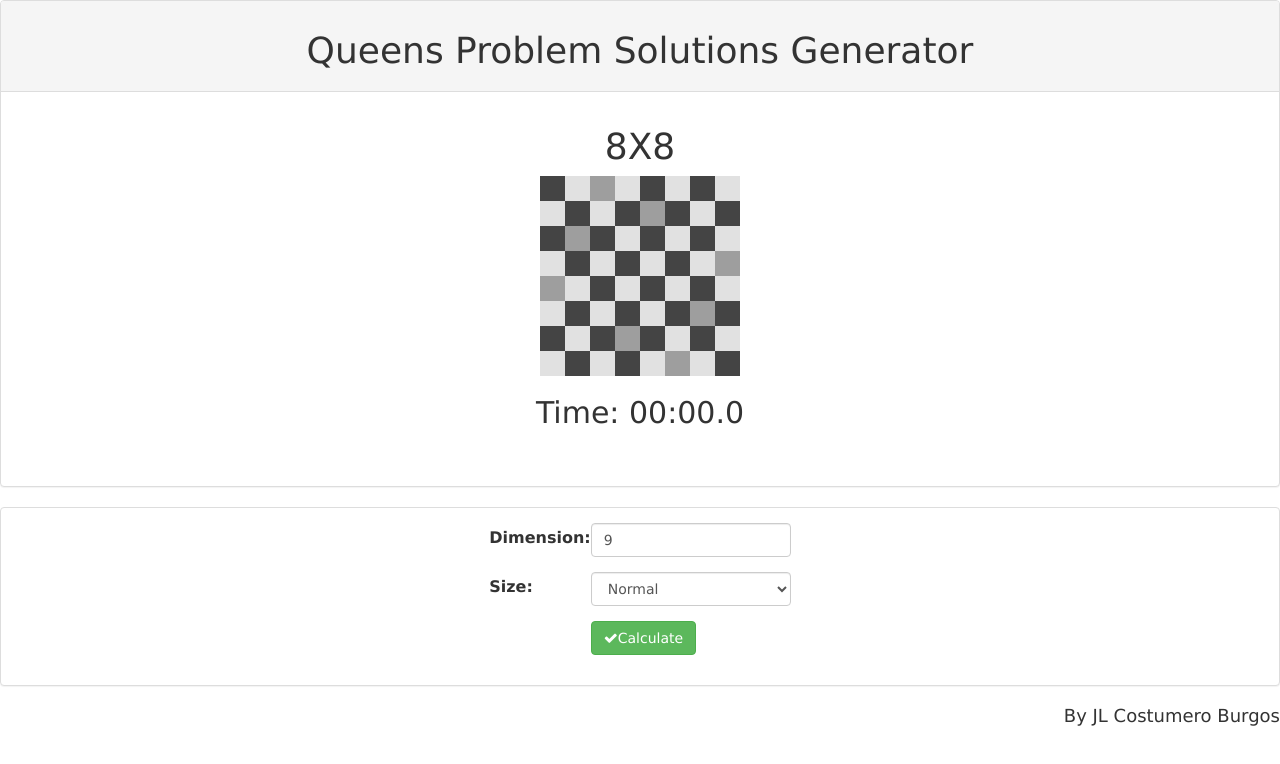
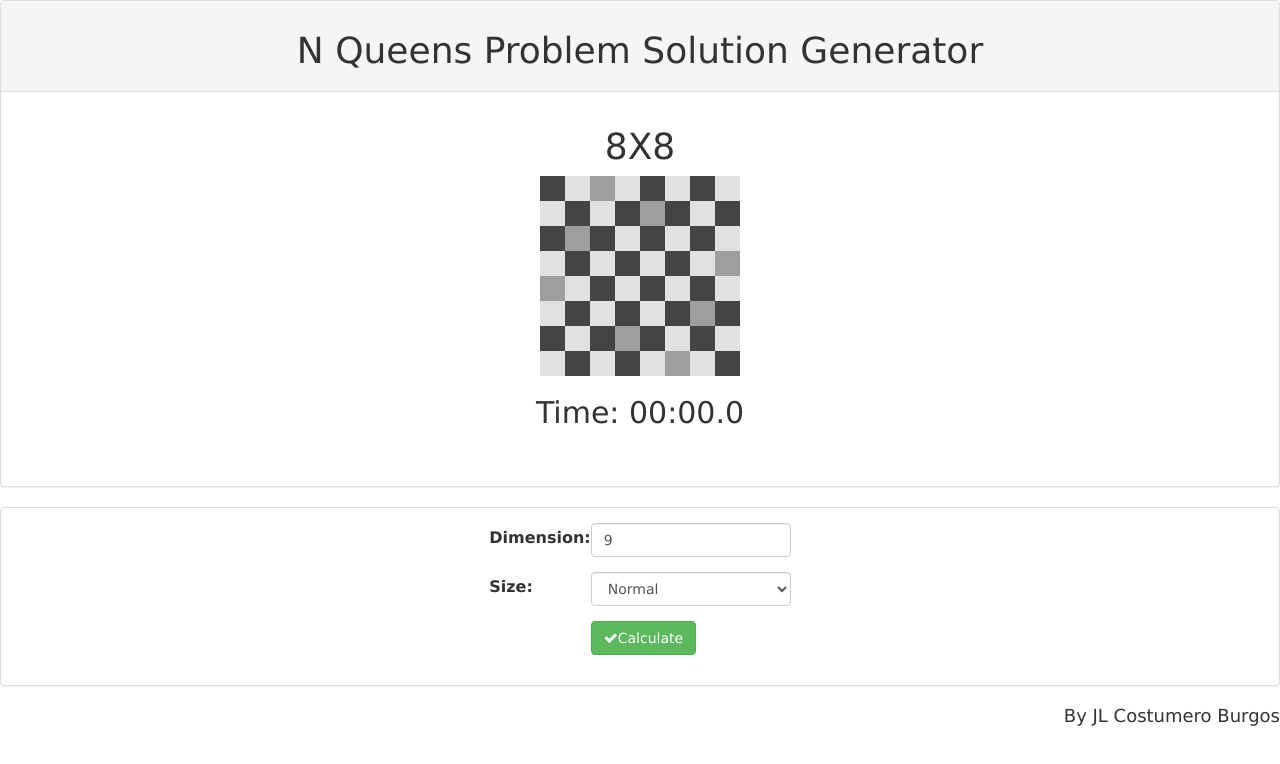
Before and after one commit to jlcostumero/Eight-Queens-Solution-Generator, a plain HTML site: page index.html in a window 1280 px wide. Drawn offline with nearby package versions, Linux system fonts and the light colour scheme; grey boxes are pictures that could not be loaded.

Commit message:
Update index.html

```diff
--- a/index.html
+++ b/index.html
@@ -38,7 +38,7 @@
 
 		<div align="center" class="panel panel-default ">
 			<div class="panel-heading">
-				<h1><font face="verdana" >Queens Problem Solutions Generator</font></h1>
+				<h1><font face="verdana" >N Queens Problem Solution Generator</font></h1>
 			</div>
 			<div class="panel-body">
 				<h1 id="txtHead2"><font face="verdana" ></font></h1>
```
